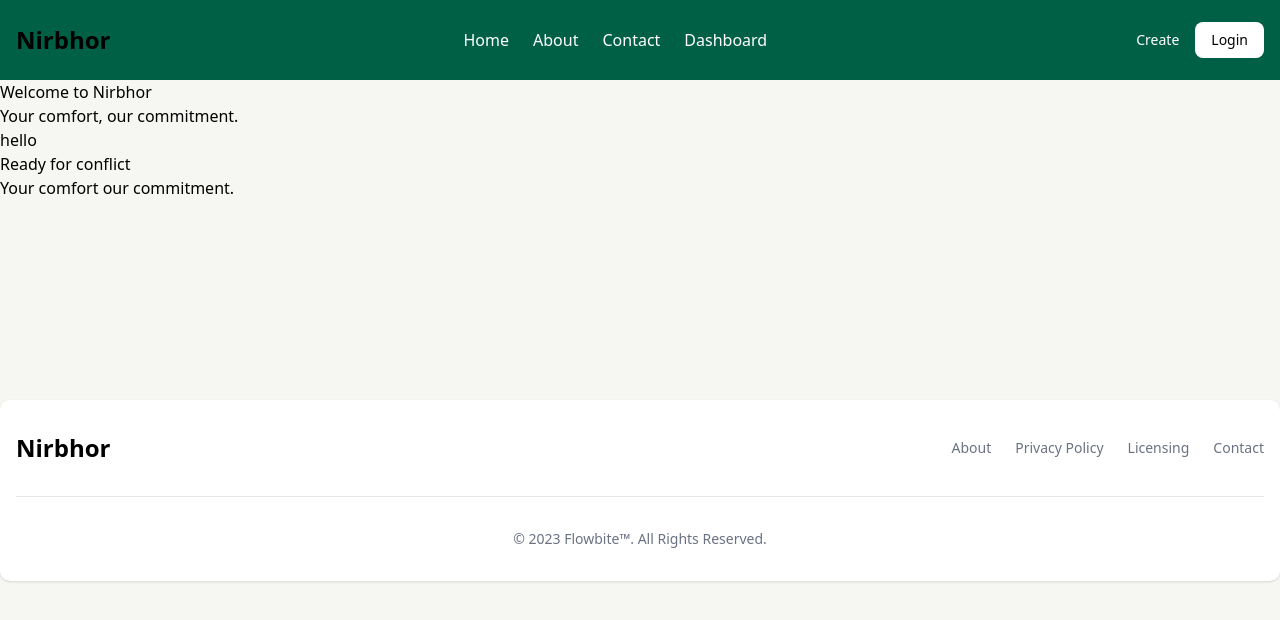
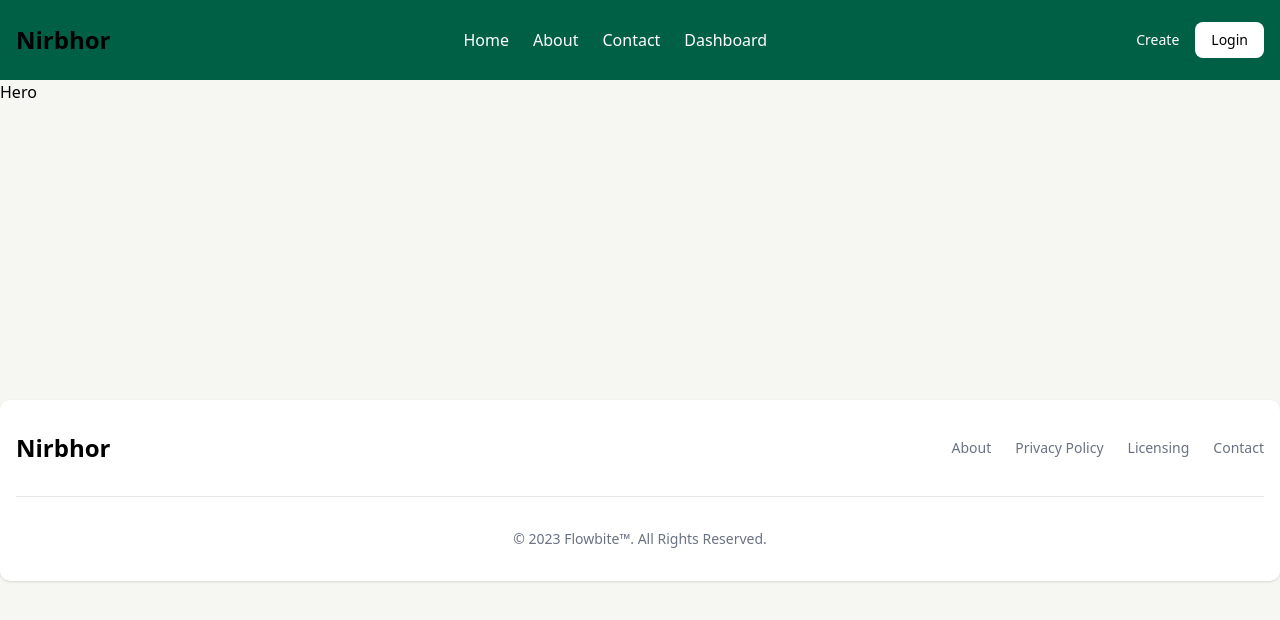
Before and after one commit to adnansyed101/nirbhor, a Next.js app: page / in a window 1280 px wide. Shown: the top 620 px of the page. Built offline with nearby package versions, Linux system fonts and the light colour scheme.

Commit message:
hero sertion initialize

```diff
--- /dev/null
+++ b/src/app/(home)/components/hero/Hero.tsx
@@ -0,0 +1,5 @@
+const Hero = () => {
+  return <div>Hero</div>;
+};
+
+export default Hero;
--- a/src/app/page.tsx
+++ b/src/app/page.tsx
@@ -1,11 +1,9 @@
+import Hero from "./(home)/components/hero/Hero";
+
 const Home = () => {
   return (
     <div className="h-80">
-      <h1>Welcome to Nirbhor</h1>
-      <p>Your comfort, our commitment.</p>
-      <p>hello</p>
-      <p>Ready for conflict</p>
-      <p>Your comfort our commitment.</p>
+      <Hero />
     </div>
   );
 };
--- /dev/null
+++ b/src/components/container.tsx
@@ -0,0 +1,11 @@
+const container = ({
+  children,
+  className,
+}: {
+  children: React.ReactNode;
+  className?: string;
+}) => {
+  return <section className={`  ${className}`}>{children}</section>;
+};
+
+export default container;
```
